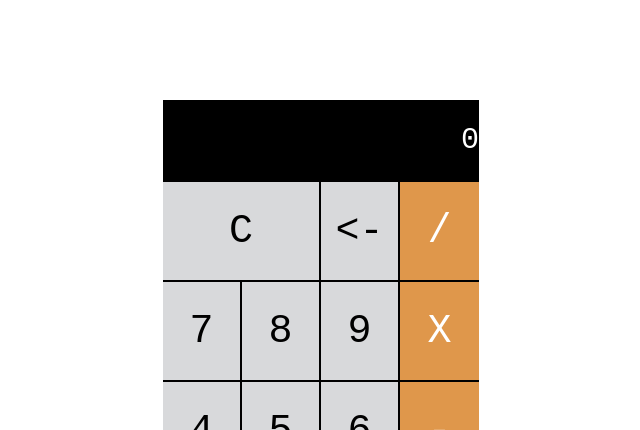
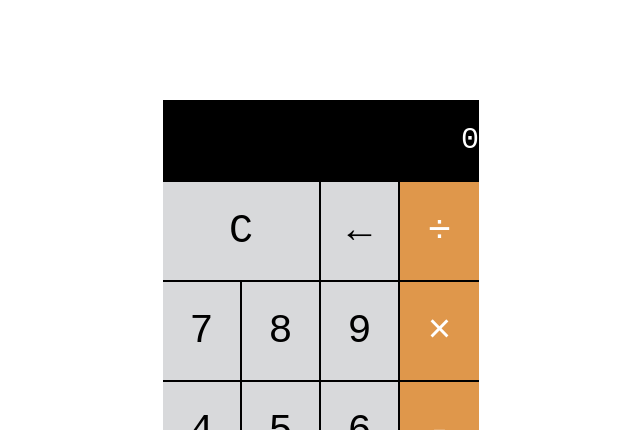
Before and after one commit to mromero1591/web_projects, a plain HTML site: page calculator/index.html in a window 1280 px wide. Shown: the top 430 px of the page, 319-959 px from the left. Drawn offline with Linux system fonts and the light colour scheme.

Commit message:
Updated symbols

```diff
--- a/calculator/index.html
+++ b/calculator/index.html
@@ -15,14 +15,14 @@
         </div>
         <div class="row">
             <div class="clear two-quarters main-tiles">C</div>
-            <div class="back one-quarter main-tiles"><-</div>
-            <div class="operations one-quarter">/</div>
+            <div class="back one-quarter main-tiles">&larr;</div>
+            <div class="operations one-quarter">&#247;</div>
         </div>
         <div class="row">
             <div class="numbers one-quarter main-tiles">7</div>
             <div class="numbers one-quarter main-tiles">8</div>
             <div class="numbers one-quarter main-tiles">9</div>
-            <div class="operations one-quarter">X</div>
+            <div class="operations one-quarter">&#215;</div>
         </div>
         <div class="row">
             <div class="numbers one-quarter main-tiles">4</div>
```
